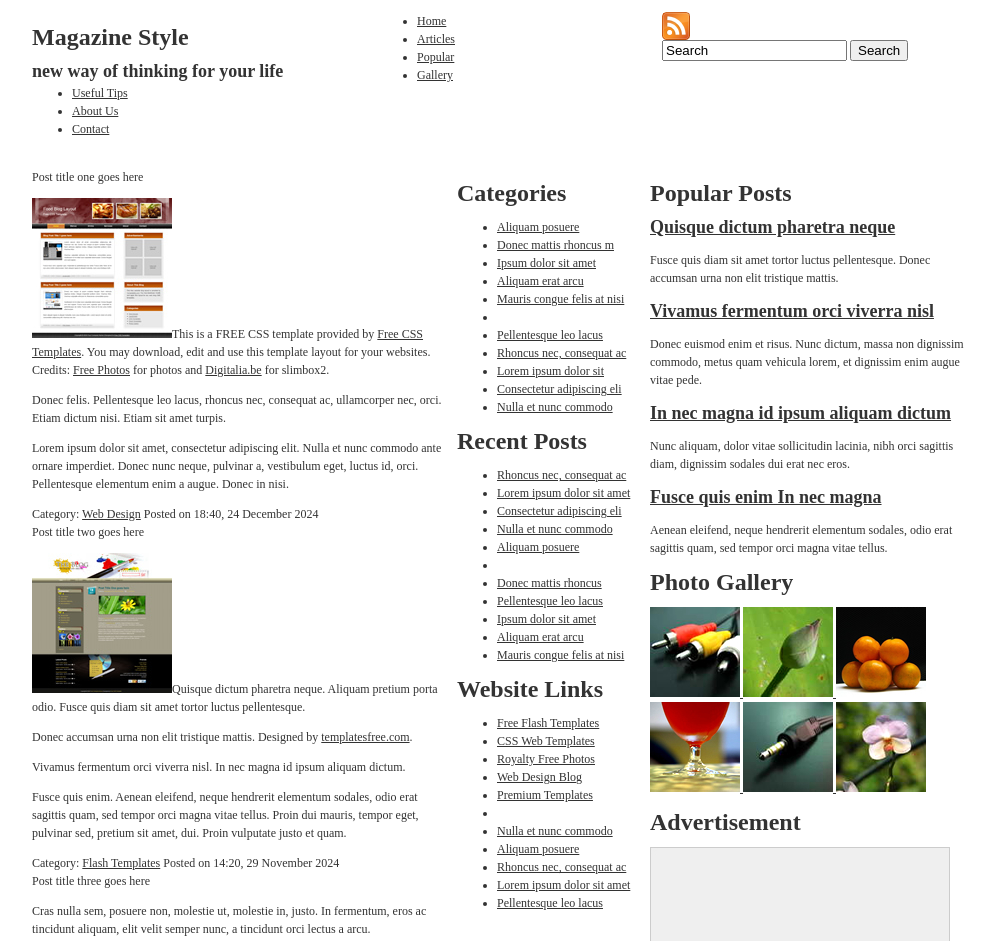
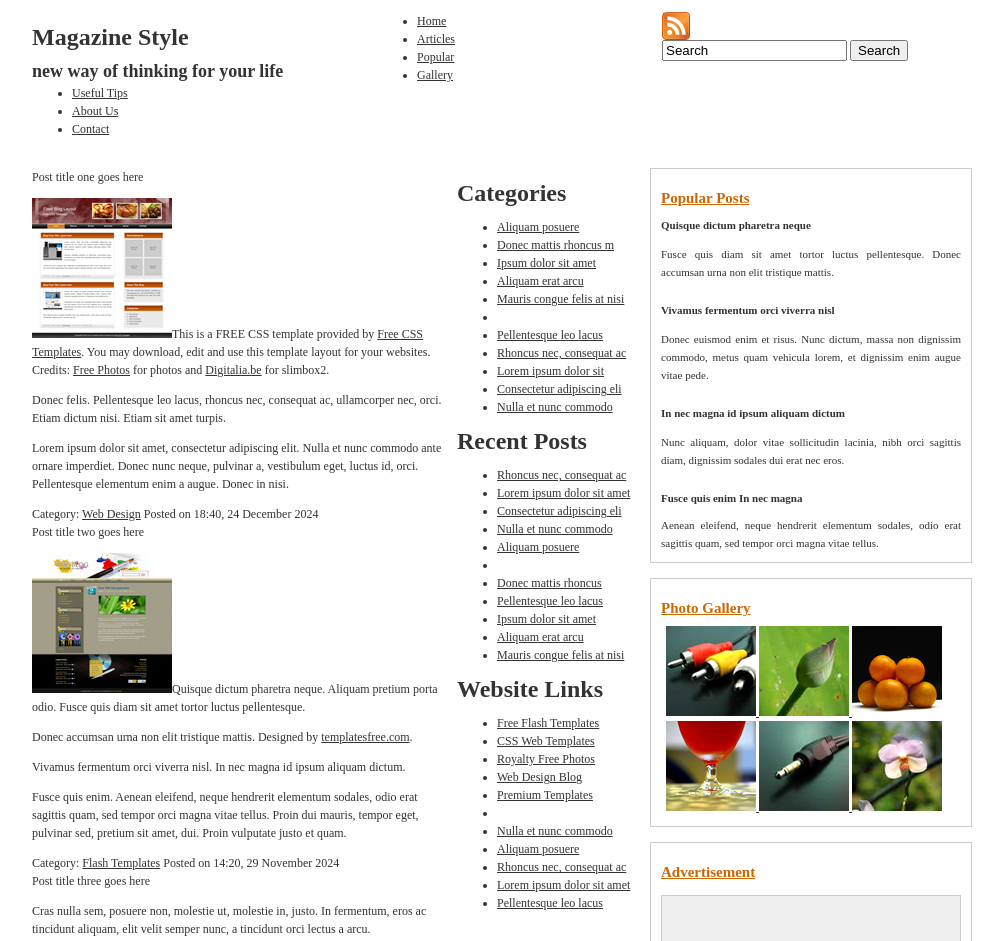
Before and after one commit to Sancho26/practica6_DIW, a plain HTML site: page index.html in a window 1280 px wide. Shown: the top 941 px of the page, without its empty margins (133-1136 px from the left). Drawn offline with Linux system fonts and the light colour scheme.

Commit message:
PDF 6_2 terminado

```diff
--- a/css/practica6_1.css
+++ b/css/practica6_1.css
@@ -67,3 +67,54 @@ a:hover{
 	width: 320px;
 	height: 70px;
 }
+
+#right_section_box{
+	margin-bottom: 15px;
+	padding: 10px;
+	border: solid 1px;
+	border-color: #ccc;
+}
+
+#right_section_box h1 {
+	color: #c60;
+	text-decoration: underline;
+	font-size: 15px;
+	margin-bottom: 9px;
+}
+
+#right_section_box h2{
+	color: #333;
+	font-size: 11px;
+	padding: 0;
+}
+
+#right_section_box h2 a{
+	text-decoration: none;
+}
+
+#right_section_box h2 a:hover{
+	text-decoration: underline;
+}
+
+#right_section_box p{
+	color: #333;
+	text-align: justify;
+	font-size: 11px;
+	margin-bottom: 20px;
+	padding: 0;
+}
+
+#right_section_box p.last{
+	margin: 0;
+}
+
+#galeria{
+	margin-left: 5px;
+	margin-top: 5px;
+	margin-right: 5px;
+}
+
+#right_section_box h1+a>img{
+	margin-top: 5px;
+	margin-bottom: 5px;
+}
--- a/index.html
+++ b/index.html
@@ -162,7 +162,7 @@
     </div>
 
     <div id="right_section">
-     <div>
+     <div id="right_section_box">
        <h1>Popular Posts</h1>
        <h2><a href="#">Quisque dictum pharetra neque</a></h2>
        <p>Fusce quis diam sit amet tortor luctus pellentesque. Donec accumsan urna non elit tristique mattis.</p>
@@ -177,9 +177,9 @@
        <p class="last">Aenean eleifend, neque hendrerit elementum sodales, odio erat sagittis quam, sed tempor orci magna vitae tellus.</p>
      </div>
 
-     <div>
+     <div id="right_section_box">
        <h1>Photo Gallery</h1>
-       <div>
+       <div id="galeria">
 
         <a href="images/img_1.jpg" rel="lightbox-gallery" title="RCA Jack">
           <img src="images/thumb_1.jpg" alt="gallery" border="0" />
@@ -202,7 +202,7 @@
       </div>
     </div>
 
-    <div>
+    <div id="right_section_box">
      <h1>Advertisement</h1>
      <a href="#"><img src="images/ads.jpg" alt="Advertisement" border="0" /></a>
     </div>
```
